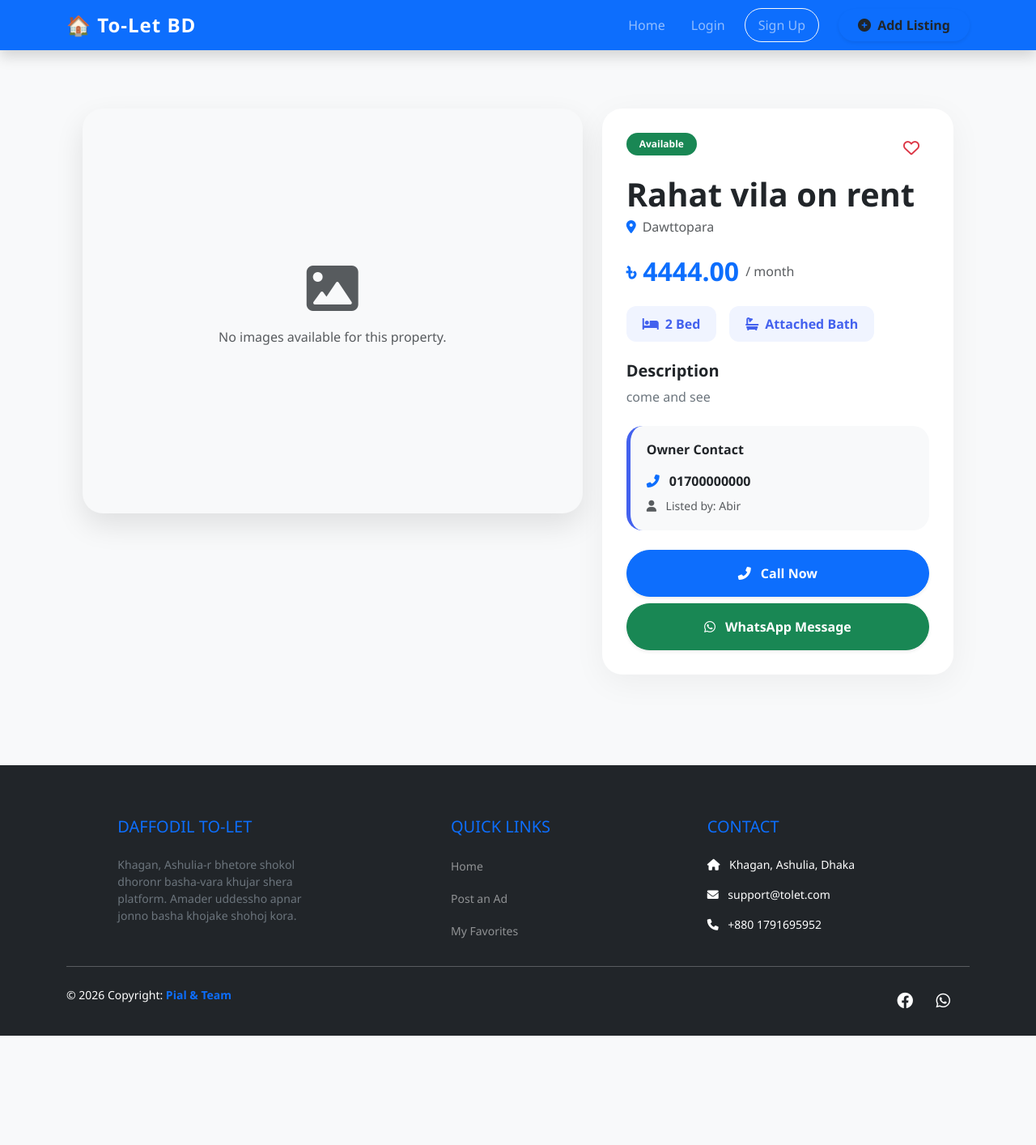
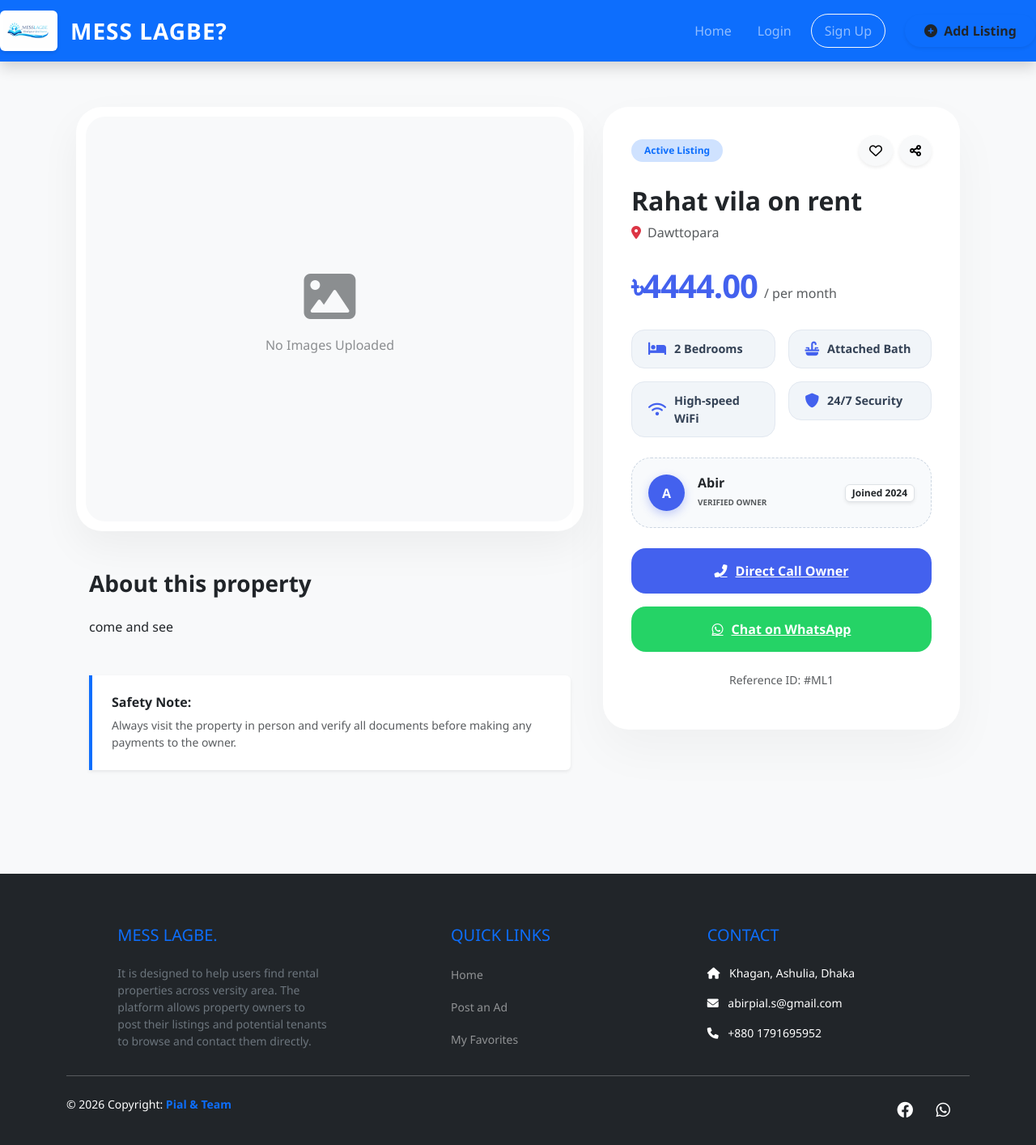
Before and after one commit to pial6215/web_eng_final_project, a Django app: page /listing/1/ in a window 1280 px wide. Shown: the whole page at 81% size. Before the commit the page ends 1279 px from the top, so only its background shows below. Run offline with Django 5.2, Linux system fonts and the light colour scheme; data comes from the database, SQL or seed files in the repository; both versions use the stored data as it was after the commit; data that the repository does not hold is empty.

Commit message:
UI upgrade and image safety check added

```diff
--- a/web_eng_final_project/accounts/views.py
+++ b/web_eng_final_project/accounts/views.py
@@ -1,7 +1,8 @@
 from django.shortcuts import render, redirect
 from django.contrib.auth import login, authenticate, logout
 from django.contrib import messages
-from .forms import SignUpForm  # Eita oboshshoi import thakte hobe
+from django.views.decorators.csrf import csrf_protect
+from .forms import SignUpForm
 
 def signup_view(request):
     if request.method == 'POST':
@@ -32,6 +33,7 @@ def login_view(request):
 
     # Sothik path ensure korun
     return render(request, 'accounts/login.html')
+
 def logout_view(request):
     logout(request)
     return redirect('login')
--- a/web_eng_final_project/listings/urls.py
+++ b/web_eng_final_project/listings/urls.py
@@ -11,4 +11,7 @@ urlpatterns = [
     path('listing/<int:pk>/delete/', views.delete_listing, name='delete_listing'),
     path('listing/<int:pk>/edit/', views.edit_listing, name='edit_listing'),
     path('favorite/<int:listing_id>/', views.toggle_favorite, name='toggle_favorite'),
+    path('dashboard/', views.owner_dashboard, name='dashboard'),
+    path('delete/<int:listing_id>/', views.delete_listing, name='delete_listing'),
+    path('edit/<int:listing_id>/', views.edit_listing, name='edit_listing'),
 ]
--- a/web_eng_final_project/listings/views.py
+++ b/web_eng_final_project/listings/views.py
@@ -115,3 +115,44 @@ def edit_listing(request, pk):
     else:
         form = ListingForm(instance=listing)
     return render(request, 'listings/listing_form.html', {'form': form, 'edit_mode': True})
+from django.shortcuts import redirect
+
+@login_required(login_url='/accounts/login/')
+def owner_dashboard(request):
+    if getattr(request.user, 'role', '') != 'owner':
+        return redirect('home') # Student-ra dashboard-e ashle home-e chole jabe
+
+    user_listings = Listing.objects.filter(host=request.user).order_by('-id')
+    return render(request, 'listings/dashboard.html', {'listings': user_listings})
+from django.shortcuts import get_object_or_404, redirect
+
+# --- DELETE LISTING ---
+@login_required
+def delete_listing(request, listing_id):
+    listing = get_object_or_404(Listing, id=listing_id)
+
+    # Security: Check korsi user owner kina ebong shei ei ad-er owner kina
+    if getattr(request.user, 'role', '') == 'owner' and listing.host == request.user:
+        listing.delete()
+        return redirect('dashboard')
+    else:
+        return HttpResponseForbidden("Apnar ei ad delete korar khomota nai!")
+
+# --- EDIT LISTING ---
+@login_required
+def edit_listing(request, listing_id):
+    listing = get_object_or_404(Listing, id=listing_id)
+
+    # Security check
+    if getattr(request.user, 'role', '') != 'owner' or listing.host != request.user:
+        return HttpResponseForbidden("Apni ei ad edit korte parben na.")
+
+    if request.method == 'POST':
+        form = ListingForm(request.POST, request.FILES, instance=listing)
+        if form.is_valid():
+            form.save()
+            return redirect('dashboard')
+    else:
+        form = ListingForm(instance=listing)
+
+    return render(request, 'listings/listing_form.html', {'form': form, 'edit_mode': True})
--- a/web_eng_final_project/mycore/settings.py
+++ b/web_eng_final_project/mycore/settings.py
@@ -12,6 +12,7 @@ ALLOWED_HOSTS = []
 
 
 INSTALLED_APPS = [
+    'jazzmin',
     'django.contrib.admin',
     'django.contrib.auth',
     'django.contrib.contenttypes',
@@ -94,3 +95,5 @@ import os
 
 MEDIA_URL = '/media/'
 MEDIA_ROOT = os.path.join(BASE_DIR, 'media')
+STATIC_URL = 'static/'
+STATICFILES_DIRS = [BASE_DIR / 'static']
--- a/web_eng_final_project/templates/base.html
+++ b/web_eng_final_project/templates/base.html
@@ -37,8 +37,12 @@
 <body class="bg-light">
 
     <nav class="navbar navbar-expand-lg navbar-dark bg-primary shadow mb-4 sticky-top">
-        <div class="container">
-            <a class="navbar-brand fw-bold" href="{% url 'home' %}">🏠 To-Let BD</a>
+     <a class="navbar-brand d-flex align-items-center" href="{% url 'home' %}">
+    <img src="/media/listings/gallery/logo.png" alt="MessLagbe?"
+         style="height: 50px; width: auto; background: white; padding: 4px; border-radius: 6px; box-shadow: 0 2px 4px rgba(0,0,0,0.1);">
+
+    <span class="ms-3 fw-bold fs-3 text-white" style="letter-spacing: 1px;">MESS LAGBE?</span>
+</a>
 
             <button class="navbar-toggler" type="button" data-bs-toggle="collapse" data-bs-target="#navbarNav">
                 <span class="navbar-toggler-icon"></span>
@@ -54,19 +58,20 @@
     <li class="nav-item">
         <a class="nav-link px-3" href="{% url 'favorites_list' %}">My Favorites</a>
     </li>
+
     <li class="nav-item">
-                            <a class="nav-link px-3" href="{% url 'my_listings' %}">My Ads</a>
+        <a class="nav-link px-3 fw-bold text-warning" href="{% url 'dashboard' %}">
+            <i class="fas fa-tachometer-alt me-1"></i> My Dashboard
+        </a>
     </li>
+
     <li class="nav-item dropdown ms-lg-3">
         <a class="nav-link dropdown-toggle btn btn-outline-light btn-sm text-white px-3" href="#" id="userDropdown" role="button" data-bs-toggle="dropdown">
             <i class="fas fa-user-circle me-1"></i> {{ user.username }}
         </a>
         <ul class="dropdown-menu dropdown-menu-end shadow border-0">
             <li>
-                                    <form action="{% url 'logout' %}" method="post">
-                                        {% csrf_token %}
-                                        <button type="submit" class="dropdown-item text-danger fw-bold">Logout</button>
-                                    </form>
+                <a href="{% url 'logout' %}" class="dropdown-item text-danger fw-bold">Logout</a>
             </li>
         </ul>
     </li>
@@ -99,9 +104,9 @@
         <div class="container text-center text-md-start">
             <div class="row">
                 <div class="col-md-4 col-lg-4 col-xl-3 mx-auto mt-3">
-                    <h5 class="text-uppercase mb-4 font-weight-bold text-primary">Daffodil To-Let</h5>
+                    <h5 class="text-uppercase mb-4 font-weight-bold text-primary">MESS LAGBE.</h5>
                     <p class="small text-secondary">
-                        Khagan, Ashulia-r bhetore shokol dhoronr basha-vara khujar shera platform. Amader uddessho apnar jonno basha khojake shohoj kora.
+                        It is designed to help users find rental properties across versity area. The platform allows property owners to post their listings and potential tenants to browse and contact them directly.
                     </p>
                 </div>
 
@@ -115,7 +120,7 @@
                 <div class="col-md-4 col-lg-3 col-xl-3 mx-auto mt-3">
                     <h5 class="text-uppercase mb-4 font-weight-bold text-primary">Contact</h5>
                     <p class="small"><i class="fas fa-home me-2"></i> Khagan, Ashulia, Dhaka</p>
-                    <p class="small"><i class="fas fa-envelope me-2"></i> support@tolet.com</p>
+                    <p class="small"><i class="fas fa-envelope me-2"></i> abirpial.s@gmail.com</p>
                     <p class="small"><i class="fas fa-phone me-2"></i> +880 1791695952</p>
                 </div>
             </div>
--- a/web_eng_final_project/templates/listings/listing_detail.html
+++ b/web_eng_final_project/templates/listings/listing_detail.html
@@ -1,103 +1,233 @@
 {% extends 'base.html' %}
+{% load static %}
 
 {% block content %}
 <style>
-    .detail-container { max-width: 1100px; margin-top: 3rem; margin-bottom: 4rem; }
-    .property-slider { border-radius: 25px; overflow: hidden; box-shadow: 0 15px 35px rgba(0,0,0,0.1); background: #f8f9fa; }
+    :root {
+        --primary-blue: #4361ee;
+        --soft-bg: #f8fafc;
+    }
 
-    /* Fixed Slider Height */
-    .carousel-item img { height: 500px; object-fit: cover; width: 100%; }
+    body { background-color: var(--soft-bg); }
 
-    .info-card { border-radius: 25px; border: none; box-shadow: 0 10px 40px rgba(0,0,0,0.05); padding: 30px; background: white; height: 100%; }
-    .feature-badge { background: #f0f4ff; color: #4361ee; padding: 10px 20px; border-radius: 12px; font-weight: 600; display: inline-flex; align-items: center; }
-    .contact-box { background: #f8f9fa; border-radius: 20px; padding: 20px; border-left: 5px solid #4361ee; }
+    .detail-container { max-width: 1200px; margin-top: 2rem; margin-bottom: 5rem; }
 
-    /* Carousel Control Styling */
-    .carousel-control-prev, .carousel-control-next { width: 10%; }
-    .carousel-control-prev-icon, .carousel-control-next-icon {
-        background-color: rgba(67, 97, 238, 0.7);
+    /* Glassmorphism Gallery Container */
+    .gallery-wrapper {
+        background: white;
+        padding: 12px;
+        border-radius: 32px;
+        box-shadow: 0 20px 50px rgba(0,0,0,0.05);
+    }
+
+    .main-slider {
+        border-radius: 24px;
+        overflow: hidden;
+        position: relative;
+    }
+
+    .carousel-item img {
+        height: 550px;
+        object-fit: cover;
+        width: 100%;
+        transition: transform 0.5s ease;
+    }
+
+    /* Info Sidebar Styling */
+    .sticky-info {
+        position: sticky;
+        top: 20px;
+    }
+
+    .premium-info-card {
+        border-radius: 32px;
+        border: none;
+        background: white;
+        padding: 35px;
+        box-shadow: 0 25px 60px rgba(0,0,0,0.04);
+    }
+
+    .price-tag-large {
+        font-size: 2.5rem;
+        font-weight: 800;
+        color: var(--primary-blue);
+        letter-spacing: -1px;
+    }
+
+    /* Icon Badges */
+    .feature-pill {
+        background: #f1f5f9;
+        padding: 12px 20px;
+        border-radius: 16px;
+        font-weight: 600;
+        color: #334155;
+        font-size: 0.9rem;
+        border: 1px solid #e2e8f0;
+        display: flex;
+        align-items: center;
+        gap: 10px;
+    }
+
+    .feature-pill i { color: var(--primary-blue); font-size: 1.1rem; }
+
+    /* Contact Section Upgrade */
+    .host-profile-box {
+        background: #f8fafc;
+        border-radius: 24px;
+        padding: 20px;
+        margin: 25px 0;
+        border: 1px dashed #cbd5e1;
+    }
+
+    .avatar-circle {
+        width: 45px; height: 45px;
+        background: var(--primary-blue);
+        color: white;
         border-radius: 50%;
-        padding: 20px;
-        background-size: 50%;
+        display: flex;
+        align-items: center;
+        justify-content: center;
+        font-weight: 800;
+        box-shadow: 0 4px 12px rgba(67, 97, 238, 0.3);
+    }
+
+    /* Call to Action Buttons */
+    .btn-luxury {
+        padding: 16px;
+        border-radius: 18px;
+        font-weight: 700;
+        transition: all 0.3s ease;
+        display: flex;
+        align-items: center;
+        justify-content: center;
+        gap: 10px;
+    }
+
+    .btn-call { background: var(--primary-blue); color: white; border: none; }
+    .btn-call:hover { transform: translateY(-3px); box-shadow: 0 10px 25px rgba(67, 97, 238, 0.25); color: white; }
+
+    .btn-whatsapp { background: #25d366; color: white; border: none; }
+    .btn-whatsapp:hover { transform: translateY(-3px); box-shadow: 0 10px 25px rgba(37, 211, 102, 0.25); color: white; }
+
+    @media (max-width: 768px) {
+        .carousel-item img { height: 350px; }
+        .premium-info-card { padding: 25px; margin-top: 20px; }
     }
 </style>
 
 <div class="container detail-container">
     <div class="row g-4">
         <div class="col-lg-7">
+            <div class="gallery-wrapper">
                 {% if listing.images.all %}
-                <div id="listingCarousel" class="carousel slide property-slider" data-bs-ride="carousel">
-                    <div class="carousel-indicators">
-                        {% for img in listing.images.all %}
-                            <button type="button" data-bs-target="#listingCarousel" data-bs-slide-to="{{ forloop.counter0 }}" class="{% if forloop.first %}active{% endif %}"></button>
-                        {% endfor %}
-                    </div>
-
+                <div id="listingCarousel" class="carousel slide main-slider" data-bs-ride="carousel">
                     <div class="carousel-inner">
                         {% for img in listing.images.all %}
                         <div class="carousel-item {% if forloop.first %}active{% endif %}">
-                                <img src="{{ img.image.url }}" class="d-block w-100" alt="Property Image">
+                            <img src="{{ img.image.url }}" alt="Property View">
                         </div>
                         {% endfor %}
                     </div>
 
                     {% if listing.images.count > 1 %}
                     <button class="carousel-control-prev" type="button" data-bs-target="#listingCarousel" data-bs-slide="prev">
-                            <span class="carousel-control-prev-icon" aria-hidden="true"></span>
-                            <span class="visually-hidden">Previous</span>
+                        <span class="carousel-control-prev-icon p-3 bg-dark rounded-circle" aria-hidden="true"></span>
                     </button>
                     <button class="carousel-control-next" type="button" data-bs-target="#listingCarousel" data-bs-slide="next">
-                            <span class="carousel-control-next-icon" aria-hidden="true"></span>
-                            <span class="visually-hidden">Next</span>
+                        <span class="carousel-control-next-icon p-3 bg-dark rounded-circle" aria-hidden="true"></span>
                     </button>
                     {% endif %}
                 </div>
                 {% else %}
-                <div class="property-slider d-flex align-items-center justify-content-center" style="height: 500px;">
-                    <div class="text-center">
-                        <i class="fas fa-image fa-4x text-muted mb-3"></i>
-                        <p class="text-muted">No images available for this property.</p>
+                <div class="main-slider d-flex align-items-center justify-content-center bg-light" style="height: 500px;">
+                    <div class="text-center opacity-50">
+                        <i class="fas fa-image fa-4x mb-3"></i>
+                        <p>No Images Uploaded</p>
                     </div>
                 </div>
                 {% endif %}
             </div>
 
-        <div class="col-lg-5">
-            <div class="info-card">
-                <div class="d-flex justify-content-between align-items-start mb-3">
-                    <span class="badge bg-success p-2 px-3 rounded-pill">Available</span>
-                    <button class="btn btn-outline-danger border-0 rounded-circle"><i class="far fa-heart fa-lg"></i></button>
+            <div class="mt-5 px-3">
+                <h3 class="fw-bold text-dark mb-4">About this property</h3>
+                <p class="text-secondary lh-lg" style="font-size: 1.1rem;">
+                    {{ listing.description|linebreaks }}
+                </p>
+
+                <div class="mt-5 p-4 border-start border-4 border-primary bg-white rounded-end shadow-sm">
+                    <h6 class="fw-bold mb-2">Safety Note:</h6>
+                    <p class="small text-muted mb-0">Always visit the property in person and verify all documents before making any payments to the owner.</p>
+                </div>
+            </div>
         </div>
 
-                <h1 class="fw-bold mb-1">{{ listing.title }}</h1>
-                <p class="text-muted mb-4"><i class="fas fa-map-marker-alt me-2 text-primary"></i>{{ listing.location }}</p>
-
-                <div class="d-flex align-items-center mb-4">
-                    <h2 class="text-primary fw-bold mb-0">৳ {{ listing.price }}</h2>
-                    <span class="text-muted ms-2">/ month</span>
+        <div class="col-lg-5">
+            <div class="sticky-info">
+                <div class="premium-info-card">
+                    <div class="d-flex justify-content-between align-items-center mb-4">
+                        <span class="badge bg-primary-subtle text-primary px-3 py-2 rounded-pill fw-bold">Active Listing</span>
+                        <div class="d-flex gap-2">
+                            <button class="btn btn-light rounded-circle shadow-sm"><i class="far fa-heart"></i></button>
+                            <button class="btn btn-light rounded-circle shadow-sm"><i class="fas fa-share-alt"></i></button>
+                        </div>
                     </div>
 
-                <div class="d-flex gap-3 mb-4 flex-wrap">
-                    <div class="feature-badge"><i class="fas fa-bed me-2"></i>{{ listing.bedrooms }} Bed</div>
-                    <div class="feature-badge"><i class="fas fa-bath me-2"></i>Attached Bath</div>
+                    <h1 class="fw-bold text-dark mb-2" style="font-size: 2rem;">{{ listing.title }}</h1>
+                    <p class="text-muted mb-4 d-flex align-items-center">
+                        <i class="fas fa-map-marker-alt me-2 text-danger"></i> {{ listing.location }}
+                    </p>
+
+                    <div class="d-flex align-items-baseline mb-4">
+                        <span class="price-tag-large">৳{{ listing.price }}</span>
+                        <span class="text-muted ms-2 fw-medium">/ per month</span>
                     </div>
 
-                <h5 class="fw-bold mb-2">Description</h5>
-                <p class="text-secondary mb-4" style="text-align: justify;">{{ listing.description }}</p>
-
-                <div class="contact-box mb-4">
-                    <h6 class="fw-bold mb-3">Owner Contact</h6>
-                    <p class="mb-2 text-dark"><i class="fas fa-phone-alt me-2 text-primary"></i> <strong>{{ listing.phone_number }}</strong></p>
-                    <p class="mb-0 text-muted small"><i class="fas fa-user me-2"></i> Listed by: {{ listing.host.username|capfirst }}</p>
+                    <div class="row g-3 mb-4">
+                        <div class="col-6">
+                            <div class="feature-pill">
+                                <i class="fas fa-bed"></i> <span>{{ listing.bedrooms }} Bedrooms</span>
+                            </div>
+                        </div>
+                        <div class="col-6">
+                            <div class="feature-pill">
+                                <i class="fas fa-sink"></i> <span>Attached Bath</span>
+                            </div>
+                        </div>
+                        <div class="col-6">
+                            <div class="feature-pill">
+                                <i class="fas fa-wifi"></i> <span>High-speed WiFi</span>
+                            </div>
+                        </div>
+                        <div class="col-6">
+                            <div class="feature-pill">
+                                <i class="fas fa-shield-alt"></i> <span>24/7 Security</span>
+                            </div>
+                        </div>
                     </div>
 
-                <div class="d-grid gap-2">
-                    <a href="tel:{{ listing.phone_number }}" class="btn btn-primary py-3 rounded-pill fw-bold shadow-sm">
-                        <i class="fas fa-phone-alt me-2"></i> Call Now
+                    <div class="host-profile-box d-flex align-items-center justify-content-between">
+                        <div class="d-flex align-items-center gap-3">
+                            <div class="avatar-circle">
+                                {{ listing.host.username|first|upper }}
+                            </div>
+                            <div>
+                                <h6 class="fw-bold mb-0">{{ listing.host.username|capfirst }}</h6>
+                                <small class="text-muted text-uppercase fw-bold" style="font-size: 10px;">Verified Owner</small>
+                            </div>
+                        </div>
+                        <span class="badge bg-white text-dark border shadow-sm px-2">Joined 2024</span>
+                    </div>
+
+                    <div class="d-grid gap-3">
+                        <a href="tel:{{ listing.phone_number }}" class="btn-luxury btn-call">
+                            <i class="fas fa-phone-alt"></i> Direct Call Owner
                         </a>
-                    <a href="https://wa.me/{{ listing.phone_number|slugify }}" target="_blank" class="btn btn-success py-3 rounded-pill fw-bold shadow-sm">
-                        <i class="fab fa-whatsapp me-2"></i> WhatsApp Message
+                        <a href="https://wa.me/{{ listing.phone_number }}" target="_blank" class="btn-luxury btn-whatsapp">
+                            <i class="fab fa-whatsapp"></i> Chat on WhatsApp
                         </a>
+                    </div>
+
+                    <p class="text-center mt-4 small text-muted">Reference ID: #ML{{ listing.id }}</p>
                 </div>
             </div>
         </div>
```
Also changed, not shown: web_eng_final_project/listings/admin.py (+27 -2 lines), web_eng_final_project/templates/listings/dashboard.html (added, +56 -0 lines), web_eng_final_project/templates/listings/home.html (+172 -102 lines), web_eng_final_project/db.sqlite3, web_eng_final_project/media/listings/gallery/logo.png (added). Lines whose indentation alone changed are shown as unchanged.
